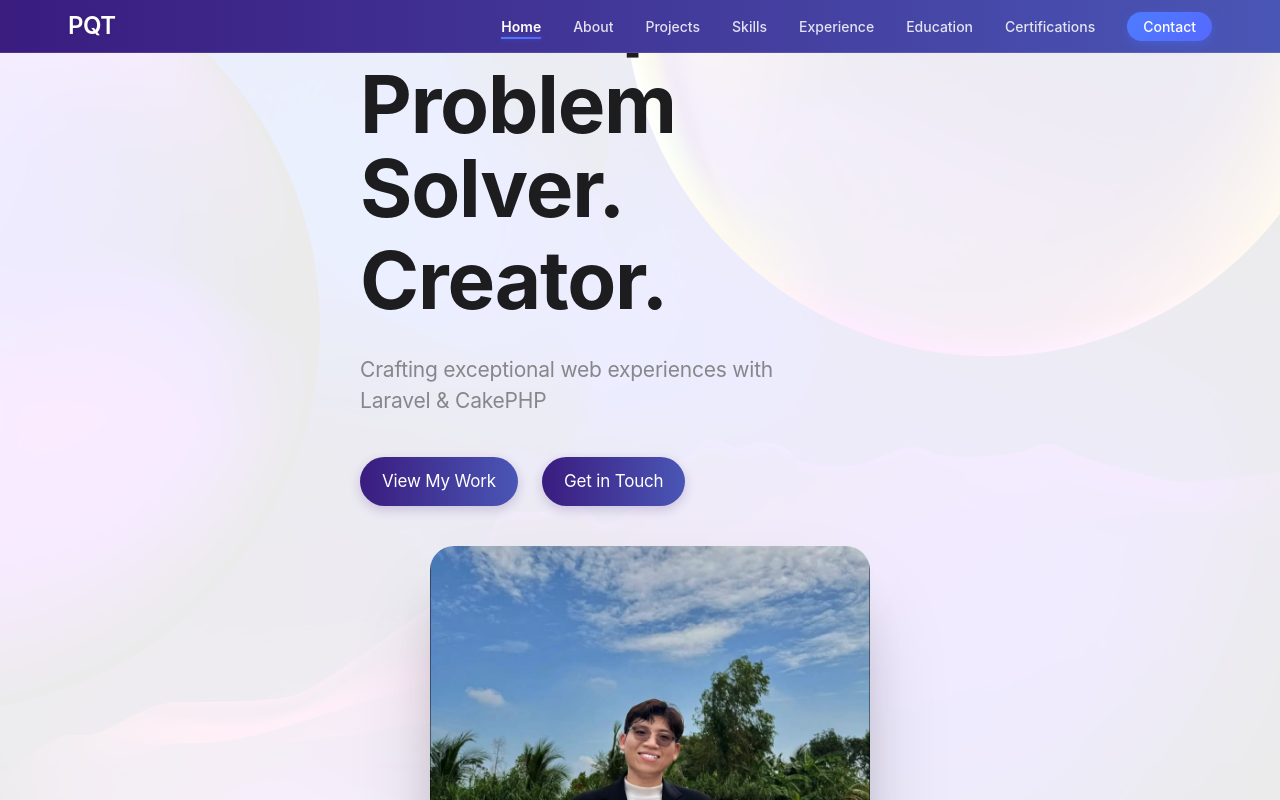
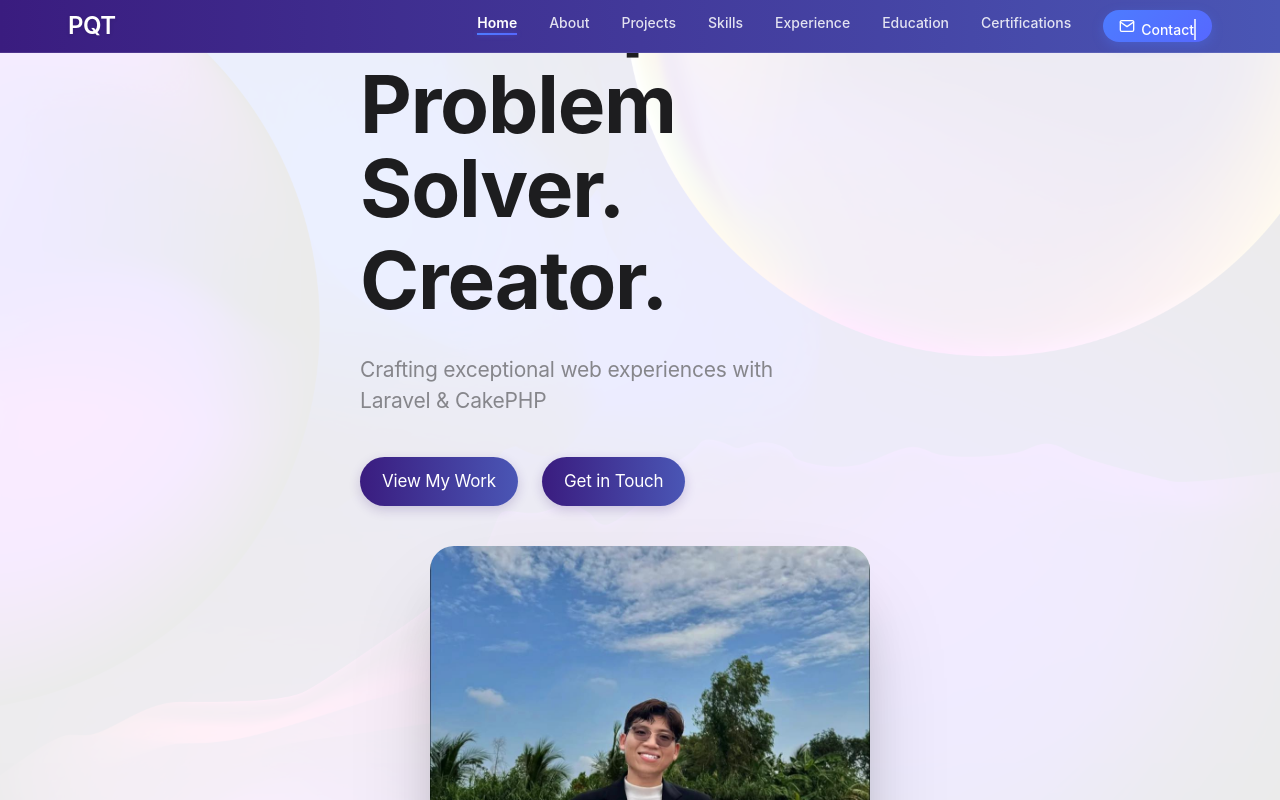
Before and after one commit to pqthai1912/porfolio, a React (Vite) app: page / in a window 1280 px wide. Built offline with nearby package versions, Linux system fonts and the light colour scheme; no server answers.

Commit message:
Enhanced contact button with typing animation, icon and pulse effect

```diff
--- a/src/components/Header.css
+++ b/src/components/Header.css
@@ -125,18 +125,115 @@
 }
 
 .contact-link {
-    padding: 6px 16px !important;
+    padding: 8px 16px !important;
     background: linear-gradient(135deg, #4d7cff, #5668ff);
     border-radius: 980px;
     color: #fff !important;
     opacity: 1 !important;
     box-shadow: 0 4px 12px rgba(76, 124, 255, 0.3);
     transition: all 0.3s cubic-bezier(0.25, 0.46, 0.45, 0.94) !important;
+    display: flex;
+    align-items: center;
+    gap: 6px;
+    position: relative;
+    overflow: hidden;
 }
 
 .contact-link:hover {
     transform: translateY(-2px) scale(1.02);
     box-shadow: 0 6px 15px rgba(76, 124, 255, 0.4);
+}
+
+.contact-link .icon {
+    display: flex;
+    align-items: center;
+    justify-content: center;
+    font-size: 16px;
+    position: relative;
+    z-index: 2;
+}
+
+.contact-link .text-container {
+    position: relative;
+    z-index: 2;
+    height: 1em;
+    font-weight: 500;
+}
+
+.contact-link .text {
+    display: inline-block;
+    width: fit-content;
+}
+
+.contact-link .typing-animation {
+    overflow: hidden;
+    white-space: nowrap;
+    width: 0;
+    animation: typing 2s steps(7, end) forwards, blink-caret 0.75s step-end infinite;
+    animation-delay: 0.3s;
+    border-right: 2px solid rgba(255, 255, 255, 0.75);
+}
+
+/* Animation for typing effect */
+@keyframes typing {
+    from {
+        width: 0
+    }
+
+    to {
+        width: 100%
+    }
+}
+
+/* Animation for cursor blink */
+@keyframes blink-caret {
+
+    from,
+    to {
+        border-color: transparent
+    }
+
+    50% {
+        border-color: rgba(255, 255, 255, 0.75);
+    }
+}
+
+/* Repeat animation */
+.contact-link:hover .typing-animation {
+    animation: typing 2s steps(7, end) forwards, blink-caret 0.75s step-end infinite;
+    animation-delay: 0.3s;
+    width: 0;
+}
+
+/* Pulse effect for the button */
+.contact-link::after {
+    content: '';
+    position: absolute;
+    top: 50%;
+    left: 50%;
+    width: 100%;
+    height: 100%;
+    background: rgba(255, 255, 255, 0.2);
+    transform: translate(-50%, -50%) scale(0);
+    border-radius: 980px;
+    z-index: 1;
+    animation: pulse 2s infinite;
+}
+
+@keyframes pulse {
+    0% {
+        transform: translate(-50%, -50%) scale(0);
+        opacity: 0.7;
+    }
+
+    50% {
+        opacity: 0;
+    }
+
+    100% {
+        transform: translate(-50%, -50%) scale(1.5);
+        opacity: 0;
+    }
 }
 
 .nav-links a.active-contact {
@@ -146,26 +243,36 @@
     animation: bounce 0.7s cubic-bezier(0.175, 0.885, 0.32, 1.275) 1;
 }
 
-@keyframes bounce {
+.contact-link::after {
+    display: block !important;
+}
 
-    0%,
-    20%,
-    60%,
-    100% {
-        transform: translateY(-2px);
+/* Glowing effect when active */
+.nav-links a.active-contact::before {
+    content: '';
+    position: absolute;
+    top: -2px;
+    left: -2px;
+    right: -2px;
+    bottom: -2px;
+    border-radius: 980px;
+    background: linear-gradient(135deg, #4d7cff, #5668ff);
+    z-index: -1;
+    filter: blur(8px);
+    opacity: 0.7;
+    animation: glow-pulse 1.5s ease-in-out infinite alternate;
+}
+
+@keyframes glow-pulse {
+    0% {
+        opacity: 0.4;
+        filter: blur(8px);
     }
 
-    40% {
-        transform: translateY(-6px);
+    100% {
+        opacity: 0.7;
+        filter: blur(12px);
     }
-
-    80% {
-        transform: translateY(-4px);
-    }
-}
-
-.contact-link::after {
-    display: none !important;
 }
 
 .mobile-menu-btn {
--- a/src/components/Header.tsx
+++ b/src/components/Header.tsx
@@ -1,4 +1,4 @@
-import React, { useState, useEffect } from 'react';
+import React, { useState, useEffect, useRef } from 'react';
 import './Header.css';
 
 const Header: React.FC = () => {
@@ -7,6 +7,7 @@ const Header: React.FC = () => {
   const [activeSection, setActiveSection] = useState('home');
   const [isTransitioning, setIsTransitioning] = useState(false);
   const [isMobile, setIsMobile] = useState(false);
+  const typingRef = useRef<HTMLDivElement>(null);
 
   // Check if device is mobile
   useEffect(() => {
@@ -20,6 +21,31 @@ const Header: React.FC = () => {
     // Add listener for resize
     window.addEventListener('resize', checkMobile);
     return () => window.removeEventListener('resize', checkMobile);
+  }, []);
+
+  // Reset typing animation periodically
+  useEffect(() => {
+    const resetTyping = () => {
+      if (typingRef.current) {
+        // Reset the animation by removing and adding the class
+        typingRef.current.style.animation = 'none';
+        setTimeout(() => {
+          if (typingRef.current) {
+            typingRef.current.style.animation = '';
+            typingRef.current.classList.remove('typing-animation');
+            void typingRef.current.offsetWidth; // Trigger reflow
+            typingRef.current.classList.add('typing-animation');
+          }
+        }, 100);
+      }
+    };
+
+    // Set interval to reset typing animation
+    const interval = setInterval(() => {
+      resetTyping();
+    }, 8000); // Reset every 8 seconds
+
+    return () => clearInterval(interval);
   }, []);
 
   // Kiểm tra hash trong URL khi load trang
@@ -214,8 +240,26 @@ const Header: React.FC = () => {
                 href="#contact"
                 className={`contact-link ${activeSection === 'contact' ? 'active-contact' : ''}`}
                 onClick={(e) => handleNavClick('contact', e)}
+                onMouseEnter={() => {
+                  if (typingRef.current) {
+                    typingRef.current.style.animation = 'none';
+                    setTimeout(() => {
+                      if (typingRef.current) {
+                        typingRef.current.style.animation = '';
+                      }
+                    }, 10);
+                  }
+                }}
               >
-                Contact
+                <span className="icon">
+                  <svg xmlns="http://www.w3.org/2000/svg" width="16" height="16" viewBox="0 0 24 24" fill="none" stroke="currentColor" strokeWidth="2" strokeLinecap="round" strokeLinejoin="round">
+                    <path d="M4 4h16c1.1 0 2 .9 2 2v12c0 1.1-.9 2-2 2H4c-1.1 0-2-.9-2-2V6c0-1.1.9-2 2-2z"></path>
+                    <polyline points="22,6 12,13 2,6"></polyline>
+                  </svg>
+                </span>
+                <span className="text-container">
+                  <span className="text typing-animation" ref={typingRef}>Contact</span>
+                </span>
               </a>
             </li>
 
```
Also changed, not shown: 5 other files (tests, documents, lock files or other folders).
